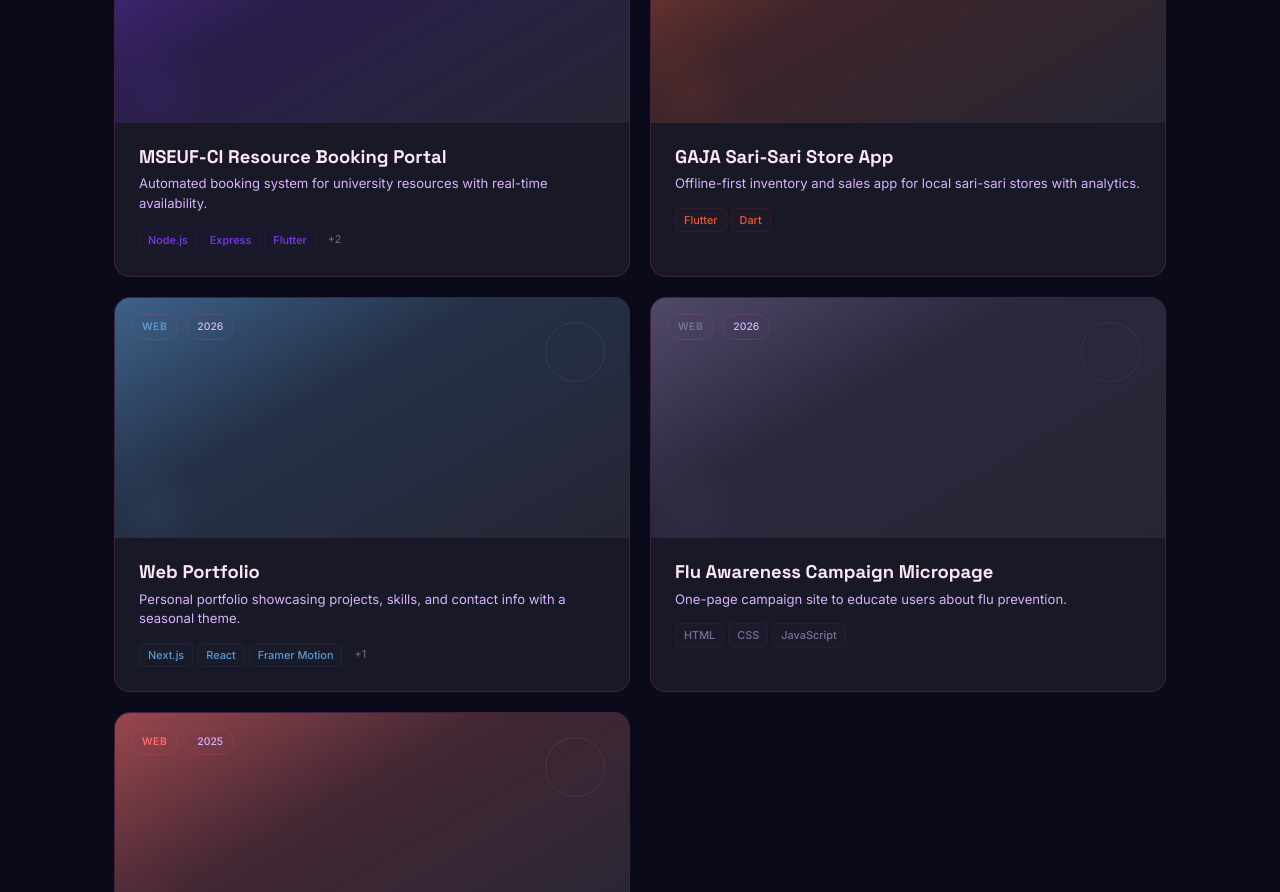
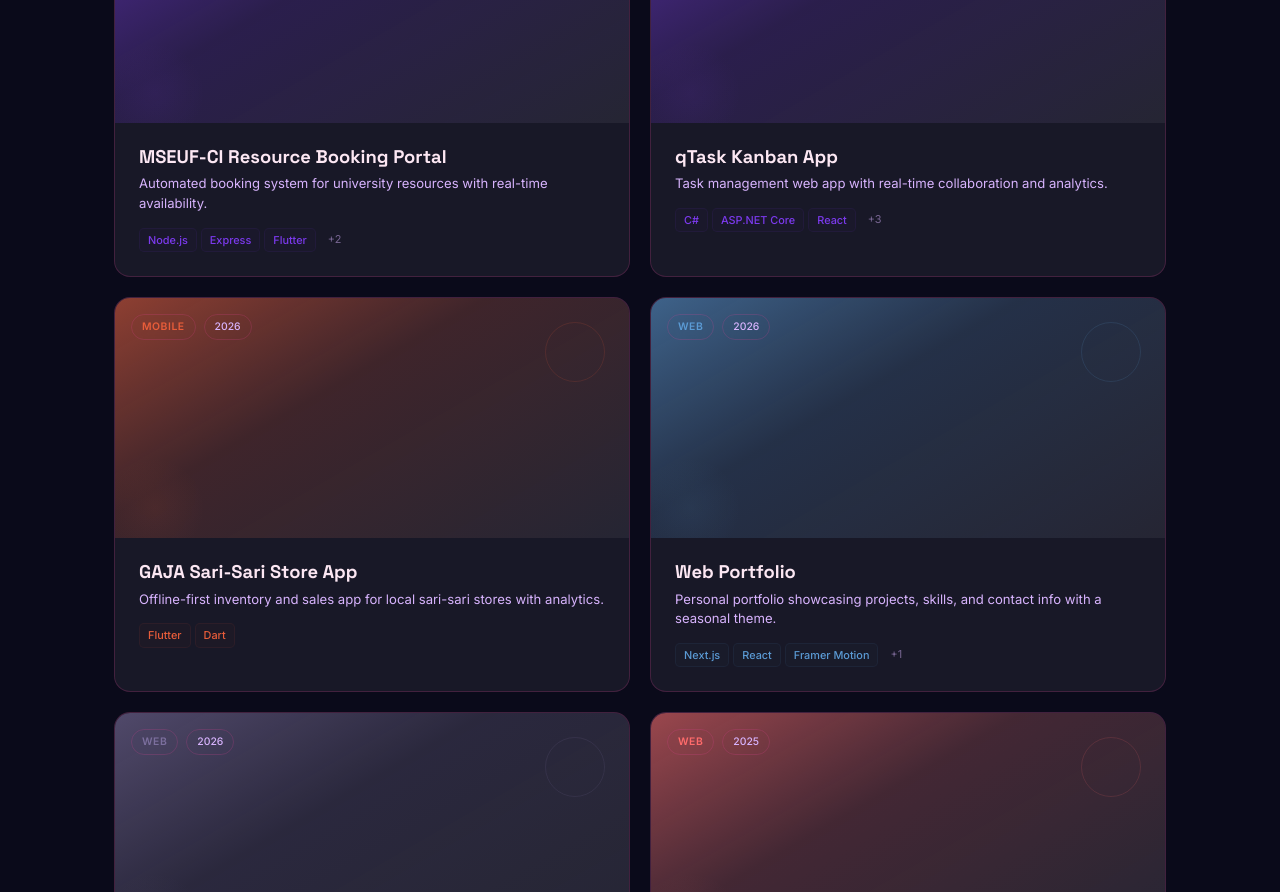
Before and after one commit to GenD-arc/gendev.portfolio, a Next.js app: page / in a window 1280 px wide. Shown: the part 2880-3772 px from the top of the page. Built offline with nearby package versions, Linux system fonts and the light colour scheme.

Commit message:
updated projects section

```diff
--- a/data/profile.ts
+++ b/data/profile.ts
@@ -72,6 +72,26 @@ export const projects: Project[] = [
       "Booking conflict detection & resolution",
       "Responsive design for all devices",
       "Analytics dashboard for resource utilization and user activity",
+    ],
+  },
+  {
+    title: "qTask Kanban App",
+    description: "Task management web app with real-time collaboration and analytics.",
+    tags: ["C#", "ASP.NET Core", "React", "SQL Server", "ApexCharts", "SortableJS"],
+    category: "web",
+    color: "#7C3AED",
+    year: "2026",
+    result: "To be used by an IT Company for internal task management",
+    features: [
+      "Drag-and-drop Kanban board with real-time updates",
+      "User authentication and role-based access control",
+      "Task details with comments, attachments, and activity log",
+      "Analytics dashboard for task progress and team performance",
+      "Responsive design for desktop and mobile",
+      "Status tracking for tasks (to do, in progress, done)",
+      "Risk level indicators based on due dates and activity",
+      "Customizable workflows and task templates",
+      "Sophisticated design with smooth animations and intuitive UI",
     ],
   },
   {
```
